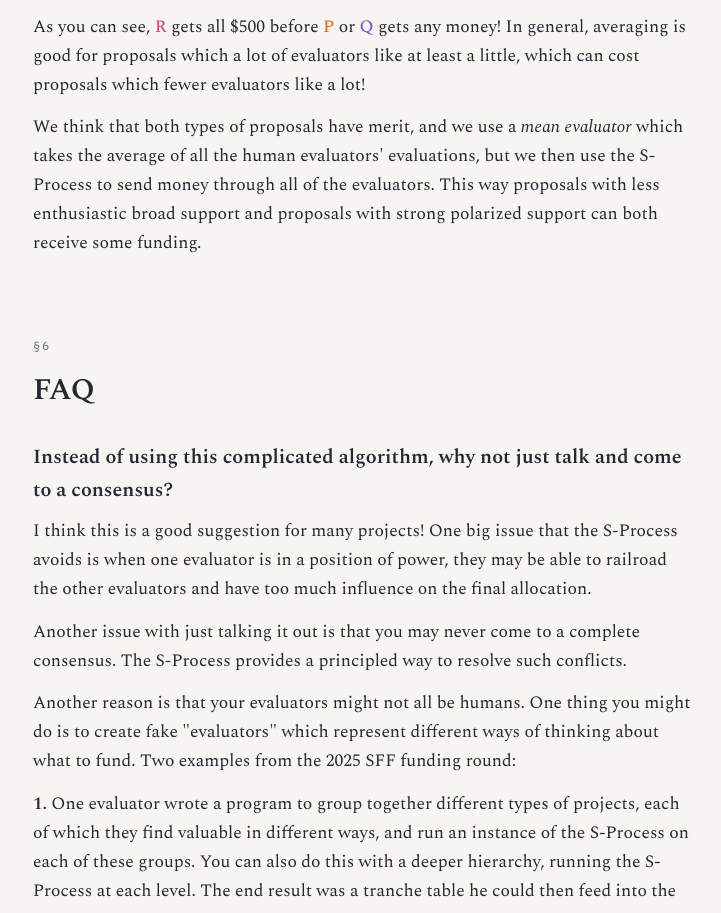
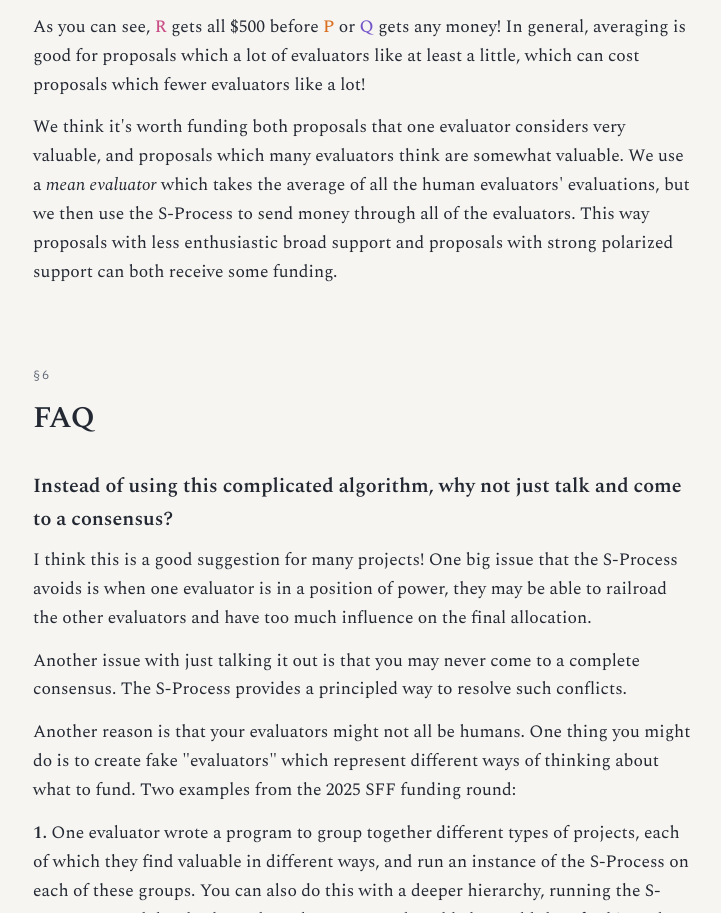
Before and after one commit to joelburget/s-process-explainer, a website built with Vite: page index.html in a window 1280 px wide. Shown: the part 9273-10186 px from the top of the page, without its empty margins (151-872 px from the left). Built offline with nearby package versions, Linux system fonts and the light colour scheme.

Commit message:
Small copy tweak.

```diff
--- a/index.html
+++ b/index.html
@@ -905,13 +905,15 @@
                         proposals which fewer evaluators like a lot!
                     </p>
                     <p>
-                        We think that both types of proposals have merit, and we
-                        use a <span class="term">mean evaluator</span> which
-                        takes the average of all the human evaluators'
-                        evaluations, but we then use the S-Process to send money
-                        through all of the evaluators. This way proposals with
-                        less enthusiastic broad support and proposals with
-                        strong polarized support can both receive some funding.
+                        We think it's worth funding both proposals that one
+                        evaluator considers very valuable, and proposals which
+                        many evaluators think are somewhat valuable. We use a
+                        <span class="term">mean evaluator</span> which takes the
+                        average of all the human evaluators' evaluations, but we
+                        then use the S-Process to send money through all of the
+                        evaluators. This way proposals with less enthusiastic
+                        broad support and proposals with strong polarized
+                        support can both receive some funding.
                     </p>
                 </div>
             </section>
```
